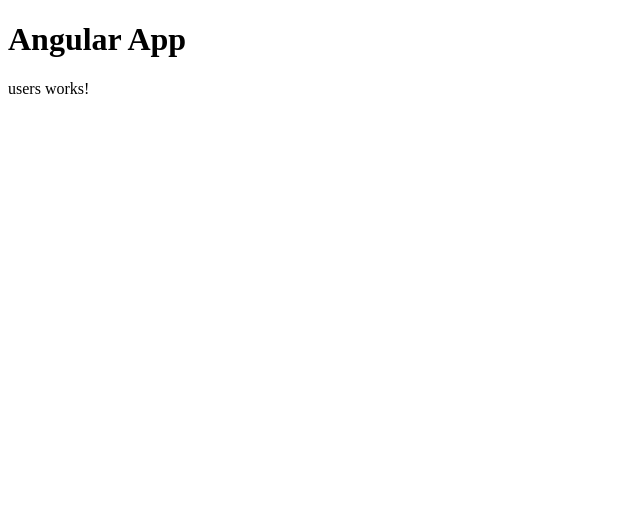
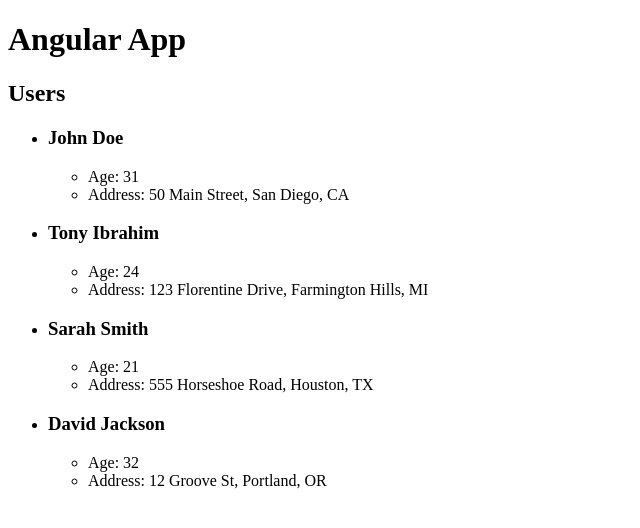
Before and after one commit to smkattoula/Angular-Sandbox, an Angular app: page / in a window 1280 px wide. Shown: the top 528 px of the page, without its empty margins (0-640 px from the left). Built offline with nearby package versions, Linux system fonts and the light colour scheme.

Commit message:
learn loops with ngFor in angular

```diff
--- a/src/app/components/users/users.component.html
+++ b/src/app/components/users/users.component.html
@@ -1 +1,10 @@
-<p>users works!</p>
+<h2>Users</h2>
+<ul>
+    <li *ngFor='let user of users'>
+        <h3>{{ user.firstName }} {{ user.lastName }}</h3>
+        <ul>
+            <li>Age: {{ user.age }}</li>
+            <li>Address: {{ user.address.street }} {{ user.address.city }} {{ user.address.state }}</li>
+        </ul>
+    </li>
+</ul>
--- a/src/app/components/users/users.component.ts
+++ b/src/app/components/users/users.component.ts
@@ -1,4 +1,5 @@
 import { Component, OnInit } from '@angular/core';
+import { User } from "../../models/User";
 
 @Component({
   selector: 'app-users',
@@ -6,11 +7,59 @@
   styleUrls: ['./users.component.css']
 })
 export class UsersComponent implements OnInit {
+  users: User[];
 
   constructor() { }
 
   ngOnInit(): void {
-    console.log("init...")
+    this.users = [
+      {
+        firstName: "John",
+        lastName: "Doe",
+        age: 31,
+        address: {
+            street: "50 Main Street,",
+            city: "San Diego,",
+            state: "CA"
+        }
+      },
+      {
+        firstName: "Tony",
+        lastName: "Ibrahim",
+        age: 24,
+        address: {
+            street: "123 Florentine Drive,",
+            city: "Farmington Hills,",
+            state: "MI"
+        }
+      },
+      {
+        firstName: "Sarah",
+        lastName: "Smith",
+        age: 21,
+        address: {
+            street: "555 Horseshoe Road,",
+            city: "Houston,",
+            state: "TX"
+        }
+      }
+
+    ];
+
+    this.addUser({
+      firstName: "David",
+      lastName: "Jackson",
+      age: 32,
+      address: {
+          street: "12 Groove St,",
+          city: "Portland,",
+          state: "OR"
+      }
+    })
+  }
+
+  addUser(user: User) {
+    this.users.push(user)
   }
 
 }
```
